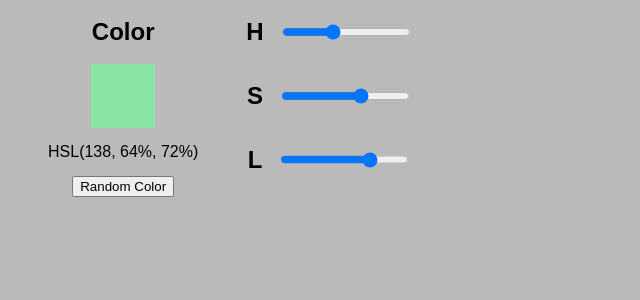
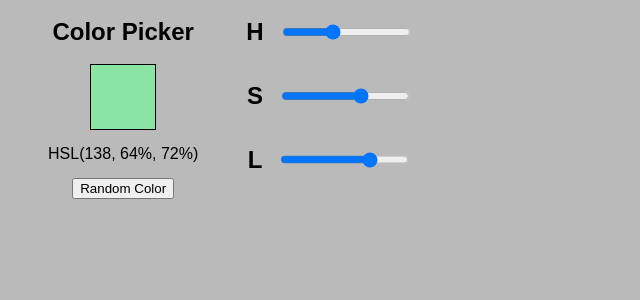
Before and after one commit to codyb23/color-picker, a React (Create React App) app: page / in a window 1280 px wide. Shown: the top 300 px of the page, without its empty margins (0-640 px from the left). Built offline with nearby package versions, Linux system fonts and the light colour scheme.

Commit message:
added some styling

```diff
--- a/src/App.jsx
+++ b/src/App.jsx
@@ -36,7 +36,7 @@ class App extends Component {
       <body>
         <main>
           <section>
-            <h2>Color</h2>
+            <h2>Color Picker</h2>
             <article
               className="colorResult"
               style={{
--- a/src/index.css
+++ b/src/index.css
@@ -37,4 +37,5 @@ article h2 {
 .colorResult {
   height: 4rem;
   width: 4rem;
+  border: .1rem solid black;
 }
```
Also changed, not shown: package.json (+5 -3 lines), 1 other file (tests, documents, lock files or other folders).
